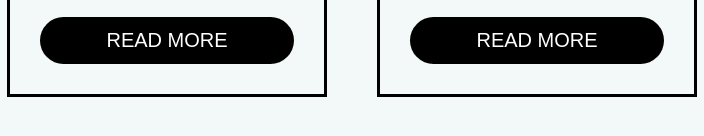
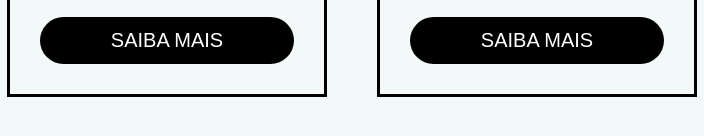
Before and after one commit to isabellegois/projeto-cards, a plain HTML site: page index.html in a window 1280 px wide. Shown: the part 502-638 px from the top of the page, 103-807 px from the left. Drawn offline with Linux system fonts and the light colour scheme.

Commit message:
troquei o texto do botao para saiba mais

```diff
--- a/index.html
+++ b/index.html
@@ -15,13 +15,13 @@
             <i class="fa-brands fa-twitter"></i>
             <h2>twitter</h2>
             <p>Lorem ipsum dolor sit amet consectetur adipisicing elit. Impedit distinctio iusto eos blanditiis omnis maiores? Sunt maxime fugit quo officiis!</p>
-            <a href="#">read more</a>
+            <a href="#">saiba mais</a>
         </div>
         <div class="card" id="instagram">
             <i class="fa-brands fa-instagram"></i>
             <h2>intagram</h2>
             <p>Lorem ipsum dolor sit amet consectetur adipisicing elit. Facere laboriosam sapiente quasi nihil odit maxime dolorum ipsum velit, tempora earum.</p>
-            <a href="#">read more</a>
+            <a href="#">saiba mais</a>
         </div>
         <div class="card" id="youtube">
             <i class="fa-brands fa-youtube"></i>
```
